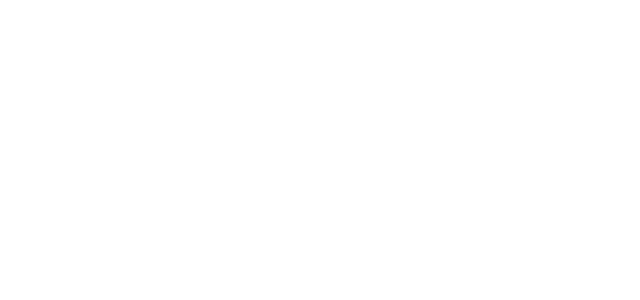
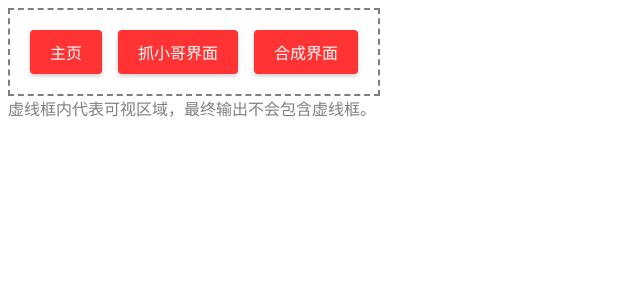
Before and after one commit to kagamibot-team/kagami-bot-frontend, a Vue app: page / in a window 1280 px wide. Before the commit this address had no page. Shown: the top 300 px of the page, without its empty margins (0-640 px from the left). Built offline with nearby package versions, Linux system fonts and the light colour scheme.

Commit message:
data fix

```diff
--- a/src/App.vue
+++ b/src/App.vue
@@ -3,9 +3,12 @@ import { RouterView } from 'vue-router'
 </script>
 
 <template>
-  <div id="big_box">
-    <RouterView />
+  <div class="out-line">
+    <div id="big_box">
+      <RouterView />
+    </div>
   </div>
+  <div class="out-hint-text">虚线框内代表可视区域，最终输出不会包含虚线框。</div>
 </template>
 
 <style>
@@ -17,4 +20,15 @@ body {
   width: fit-content;
   /* border: 1px solid black; */
 }
+
+.out-line {
+  border: 2px rgba(0, 0, 0, 0.5) dashed;
+  box-sizing: border-box;
+  width: fit-content;
+  height: fit-content;
+}
+
+.out-hint-text {
+  color: rgba(0, 0, 0, 0.5);
+}
 </style>
--- a/src/components/CatchBox.vue
+++ b/src/components/CatchBox.vue
@@ -7,6 +7,7 @@ const props = defineProps({
 })
 
 const color = props.is_opacity ? '#9B969099' : '#9b9690'
+const count = props.data.count ? '+' + props.data.count : null
 </script>
 
 <template>
@@ -14,7 +15,7 @@ const color = props.is_opacity ? '#9B969099' : '#9b9690'
     <DisplayBox
       :image="data.info.image"
       :color="data.info.color"
-      :notation_down="'+' + data.count"
+      :notation_down="count"
       :new_overlay="data.is_new"
     />
     <div class="textbox">
--- a/src/components/DisplayBox.vue
+++ b/src/components/DisplayBox.vue
@@ -10,7 +10,7 @@ const props = defineProps({
 <template>
   <div class="display-box" :style="{ backgroundColor: props.color }">
     <img class="xiaoge-image" :src="props.image" />
-    <div class="notation-down">{{ props.notation_down }}</div>
+    <div class="notation-down" v-if="notation_down">{{ props.notation_down }}</div>
     <div class="notation-up">{{ props.notation_up }}</div>
     <img class="new-notation" v-if="props.new_overlay" :src="'./resource/new.png'" />
   </div>
--- a/src/pre_data/recipe.json
+++ b/src/pre_data/recipe.json
@@ -8,7 +8,8 @@
       "color": "rgb(198, 193, 191)",
       "image": "./resource/shit.png",
       "level": { "lid": 3, "display_name": "★★★", "color": "rgb(192, 232, 174)" }
-    }
+    },
+    "count": 10
   },
   "inputs": [
     { "color": "rgb(198, 193, 191)", "image": "./resource/blank_placeholder.png" },
--- a/src/pre_data/zhua.json
+++ b/src/pre_data/zhua.json
@@ -10,16 +10,19 @@
         "color": "rgb(198, 193, 191)",
         "image": "./resource/shit.png",
         "level": { "display_name": "★★★★★", "color": "rgb(192, 232, 174)" }
-      }
+      },
+      "count": 2
     },
     {
       "info": {
         "description": "你不该在这里。",
         "display_name": "你不该在这里。",
+
         "color": "rgb(198, 193, 191)",
         "image": "./resource/blank_placeholder.png",
         "level": { "display_name": "★★★★★", "color": "rgb(192, 232, 174)" }
-      }
+      },
+      "is_new": true
     }
   ]
 }
--- a/src/router/index.js
+++ b/src/router/index.js
@@ -4,13 +4,18 @@ const router = createRouter({
   history: createWebHistory(import.meta.env.BASE_URL),
   routes: [
     {
+      path: '/',
+      name: '主页',
+      component: () => import('../views/Home.vue')
+    },
+    {
       path: '/zhua',
-      name: 'zhua',
+      name: '抓小哥界面',
       component: () => import('../views/ZhuaView.vue')
     },
     {
       path: '/recipe',
-      name: 'recipe',
+      name: '合成界面',
       component: () => import('../views/RecipeView.vue')
     }
   ]
--- /dev/null
+++ b/src/views/Home.vue
@@ -0,0 +1,44 @@
+<script setup>
+import { useRouter } from 'vue-router'
+const router = useRouter()
+console.log()
+</script>
+<template>
+  <nav>
+    <RouterLink v-for="(route, index) in router.options.routes" :key="index" :to="route.path">{{
+      route.name
+    }}</RouterLink>
+  </nav>
+</template>
+<style scoped>
+nav {
+  display: flex;
+  justify-content: center;
+  align-items: center;
+  gap: 16px;
+  margin: 20px;
+}
+nav a {
+  display: flex;
+  justify-content: center;
+  align-items: center;
+  padding: 10px 20px;
+  font-size: 1rem;
+  text-decoration: none;
+  background-color: hsla(0, 100%, 60%, 1);
+  border-radius: 4px;
+  color: white;
+  box-shadow: 0 2px 4px rgba(0, 0, 0, 0.2);
+  transition: 0.2s;
+
+  &:hover {
+    background-color: hsla(0, 100%, 65%, 1);
+    box-shadow: 0 4px 8px rgba(0, 0, 0, 0.2);
+  }
+
+  &:active {
+    background-color: hsla(0, 100%, 55%, 1);
+    box-shadow: 0 0 0 rgba(0, 0, 0, 0.2);
+  }
+}
+</style>
```
